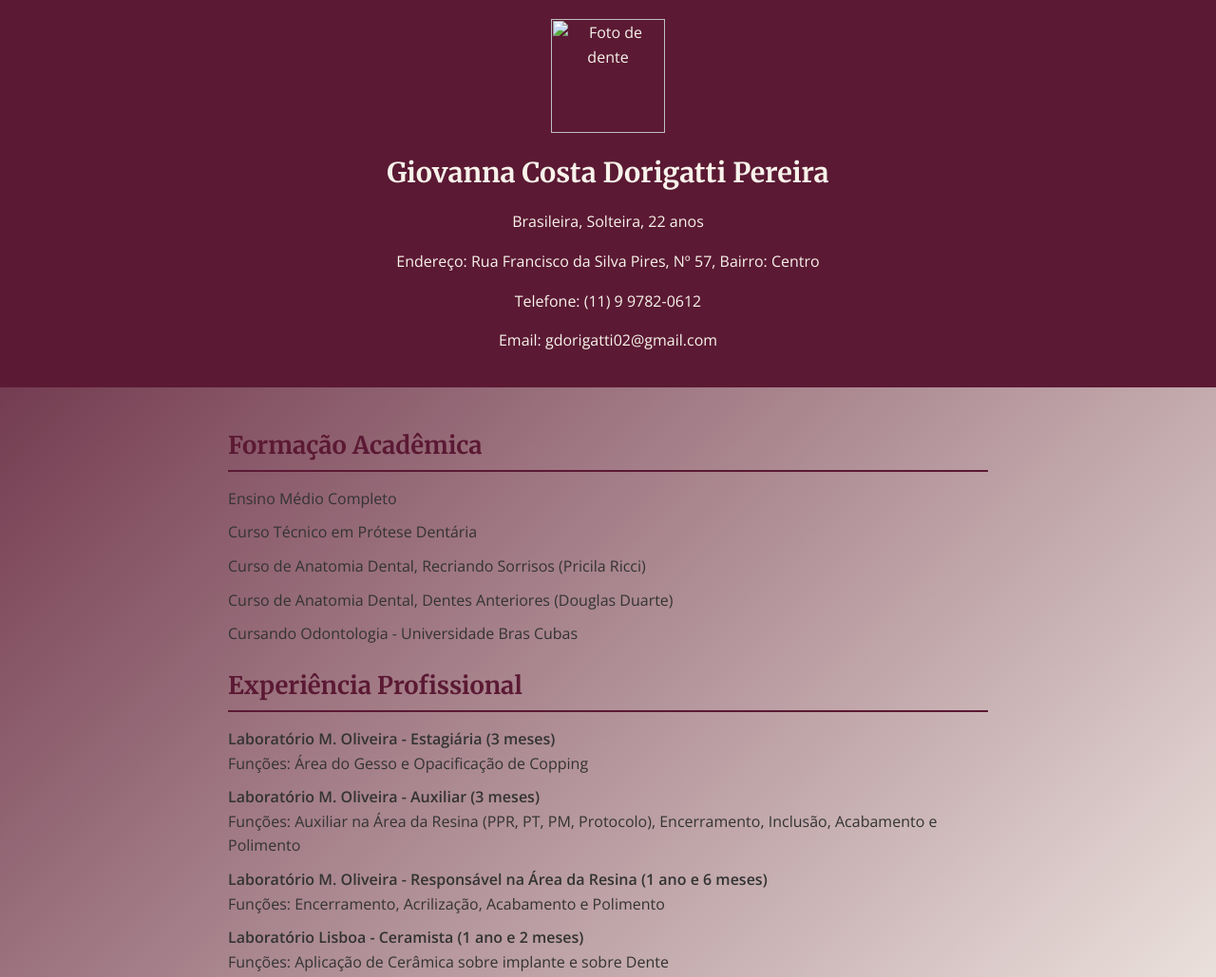
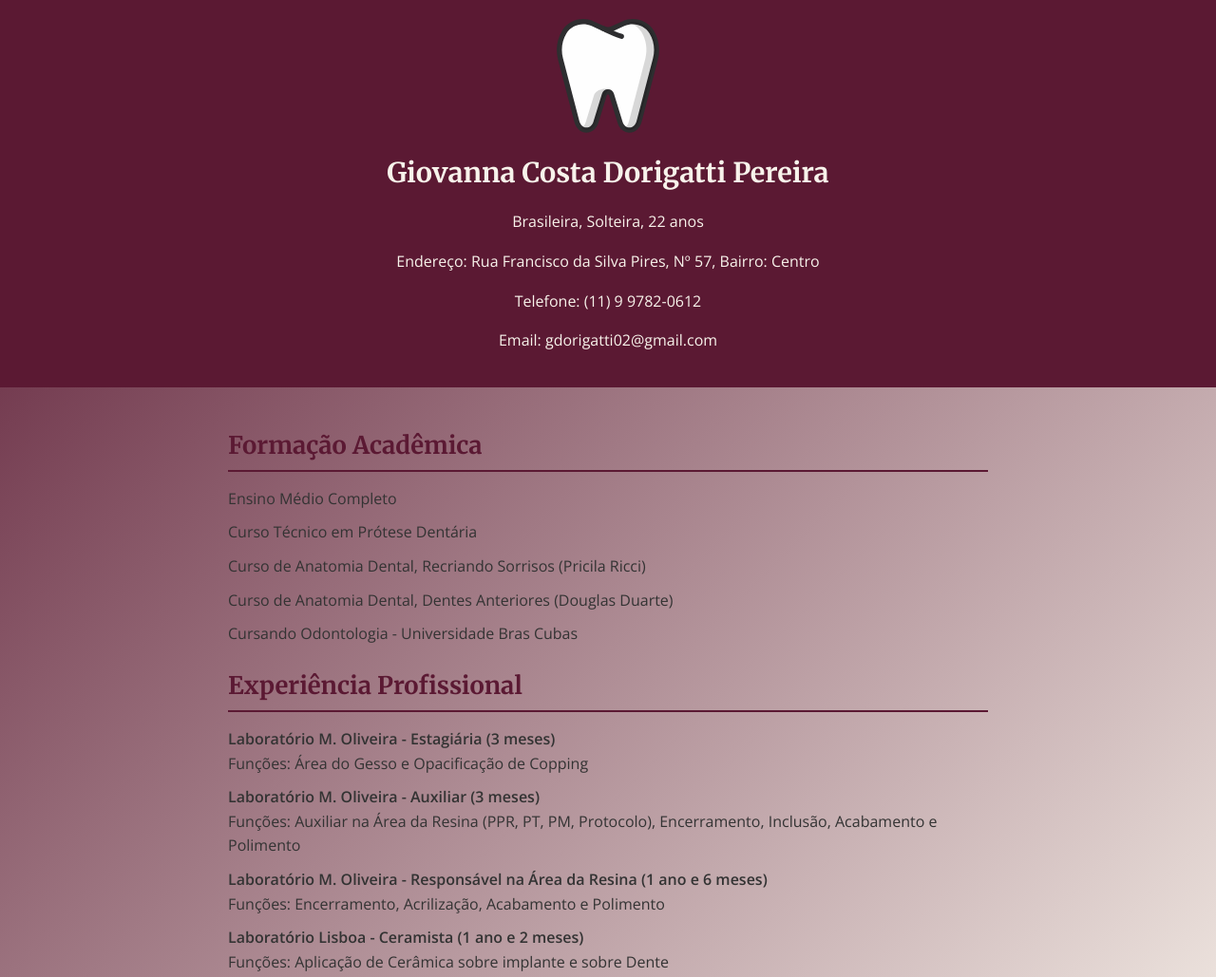
Before and after one commit to Micael-H/curriculoGdp, a plain HTML site: page index.html in a window 1280 px wide. Shown: the top 1029 px of the page at 95% size. Drawn offline with nearby package versions, Linux system fonts and the light colour scheme; the site is published under a folder, as on GitHub Pages, so addresses that start at the root find nothing; a script that the page names is missing.

Commit message:
Update index.html

```diff
--- a/index.html
+++ b/index.html
@@ -9,7 +9,7 @@
 <body>
   <header>
     <div class="header-content">
-      <img src="/icon/teeth.svg" alt="Foto de dente" class="foto-perfil">
+      <img src="icon/teeth.svg" alt="Foto de dente" class="foto-perfil">
       <h1>Giovanna Costa Dorigatti Pereira</h1>
       <p>Brasileira, Solteira, 22 anos</p>
       <p>Endereço: Rua Francisco da Silva Pires, Nº 57, Bairro: Centro</p>
```
